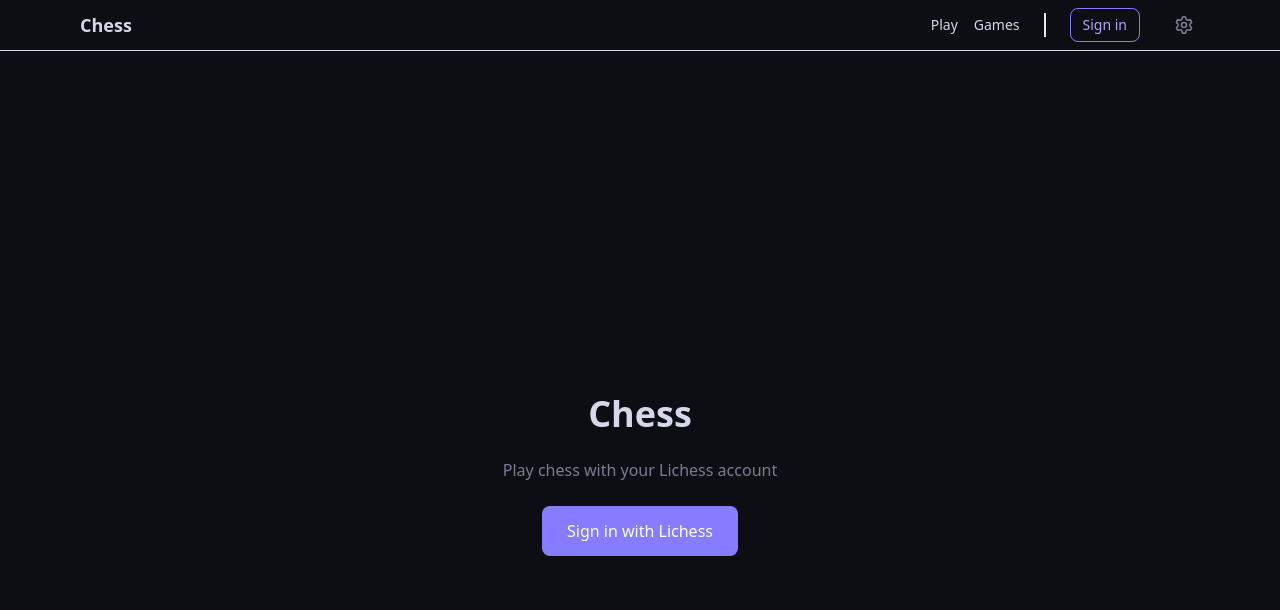
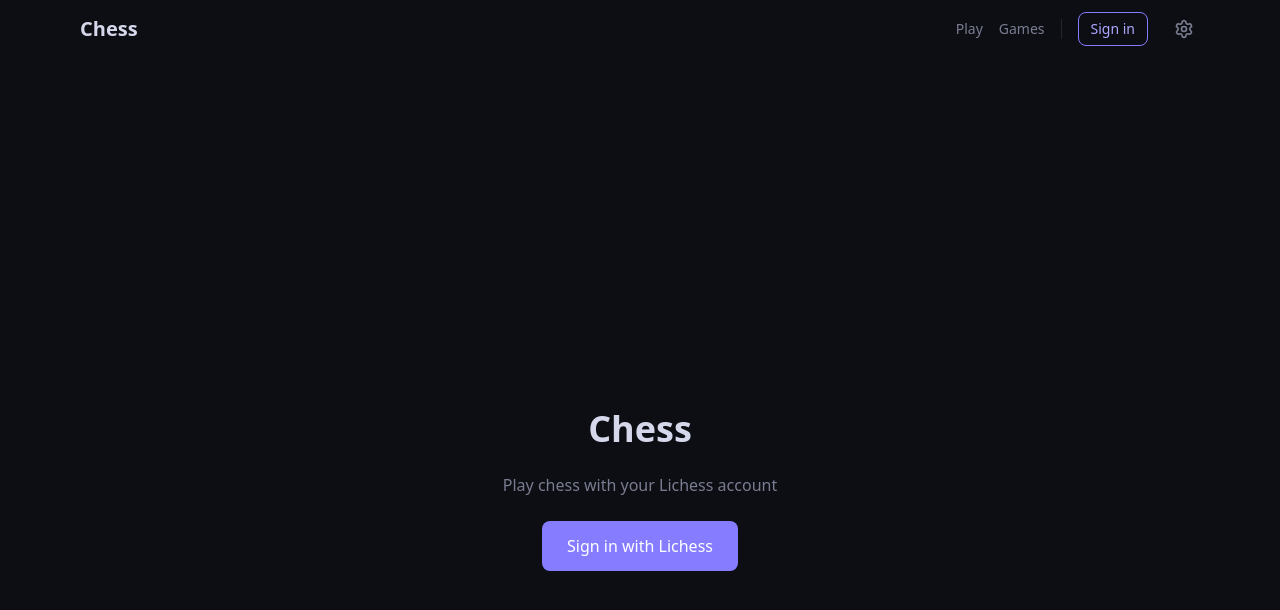
Before and after one commit to csirikk/unofficial-lichess-client, a React (Vite) app: page / in a window 1280 px wide. Shown: the top 610 px of the page. Built offline with nearby package versions, Linux system fonts and the light colour scheme.

Commit message:
feat: nicer navbar

```diff
--- a/src/components/layout/Navbar.tsx
+++ b/src/components/layout/Navbar.tsx
@@ -15,50 +15,51 @@
 	const isLoggedIn = !!user;
 
 	return (
-		<header className="border-b border-surface-border bg-surface-base mb-4">
-			<nav className="mx-auto flex max-w-6xl items-center justify-between px-4 py-2">
+		<header className="mb-6">
+			<nav className="mx-auto flex max-w-6xl items-center justify-between px-4 py-3">
 				{/* Left: logo + brand */}
 				<div className="flex items-center gap-2">
-					<Link to="/" className="cursor-pointer text-lg font-semibold text-primary-500">
+					<Link
+						to="/"
+						className="cursor-pointer text-xl font-bold text-[rgb(var(--color-fg-primary))]"
+					>
 						Chess
 					</Link>
 				</div>
 
 				{/* Right: nav links + auth + settings */}
-				<div className="flex items-center gap-4 sm:gap-6">
+				<div className="flex items-center gap-3 sm:gap-4">
 					{/* Nav links */}
-					<div className="flex items-center gap-4 text-sm">
+					<div className="flex items-center gap-3 sm:gap-4 text-sm">
 						<Link
 							to="/"
-							className="cursor-pointer font-medium text-primary-400 hover:text-primary-300"
+							className="cursor-pointer font-medium text-[rgb(var(--color-fg-secondary))] hover:text-[rgb(var(--color-fg-primary))] transition-colors"
 						>
 							Play
 						</Link>
 						<Link
 							to="/games"
-							className="cursor-pointer font-medium text-fg-secondary hover:text-fg-primary"
+							className="cursor-pointer font-medium text-[rgb(var(--color-fg-secondary))] hover:text-[rgb(var(--color-fg-primary))] transition-colors"
 						>
 							Games
 						</Link>
 					</div>
 
 					{/* Divider */}
-					<div className="hidden h-6 w-px border bg-surface-border sm:block" />
+					<div className="hidden h-5 w-px bg-[rgb(var(--color-surface-border)/0.5)] sm:block" />
 
 					{/* Auth buttons */}
 					{!isLoggedIn ? (
-						<div className="flex items-center gap-2 sm:gap-3">
-							<Button variant="outline" size="sm" onClick={login} className="rounded-2xl">
-								<span>Sign in</span>
-							</Button>
-						</div>
+						<Button variant="outline" size="sm" onClick={login}>
+							Sign in
+						</Button>
 					) : (
 						<div className="flex items-center gap-3">
-							<span className="text-sm font-normal text-fg-primary">
+							<span className="text-sm text-[rgb(var(--color-fg-secondary))]">
 								{user?.username || user?.id || "User"}
 							</span>
-							<Button variant="outline" size="sm" onClick={logout} className="rounded-2xl">
-								<span>Sign out</span>
+							<Button variant="outline" size="sm" onClick={logout}>
+								Sign out
 							</Button>
 						</div>
 					)}
```
